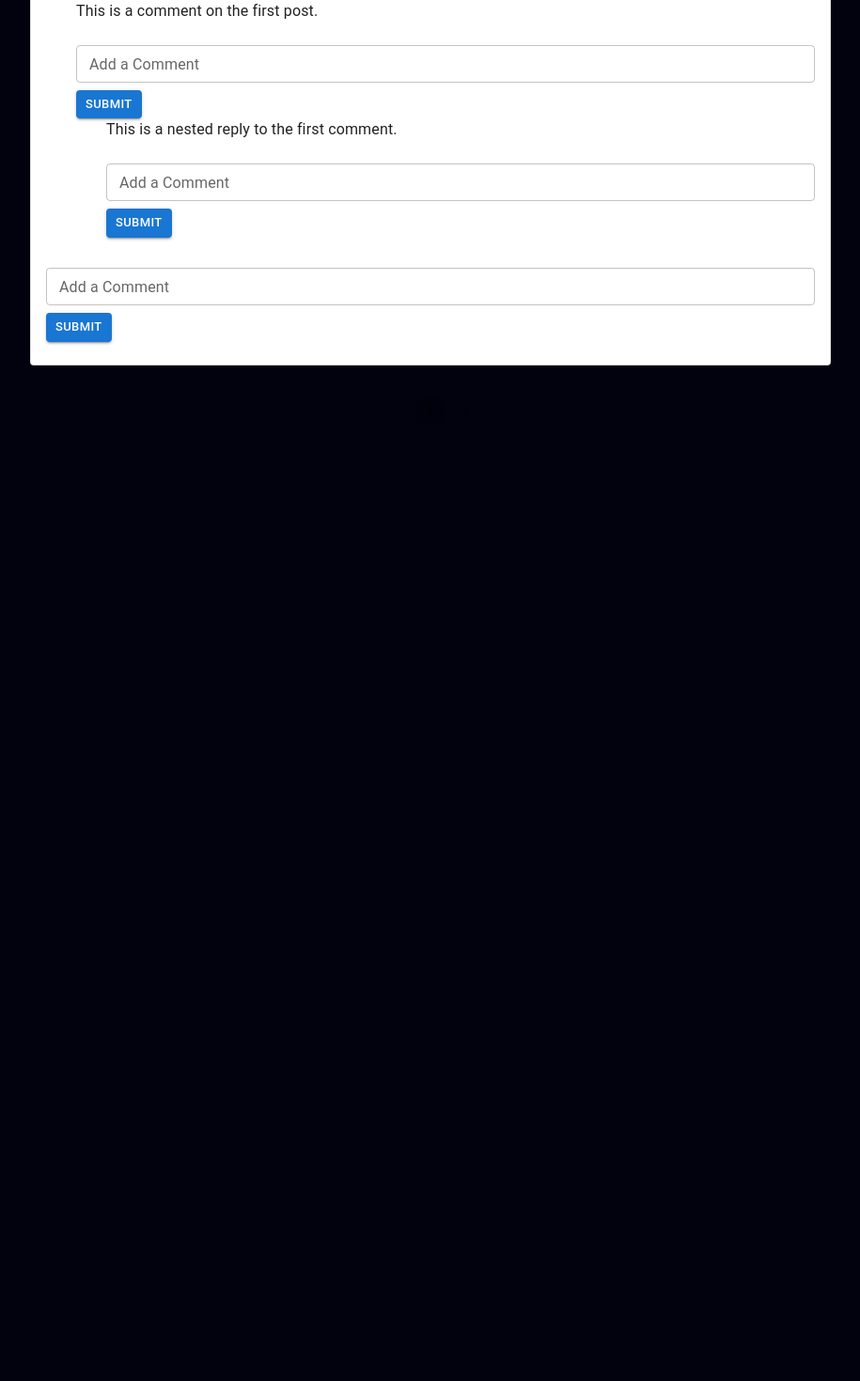
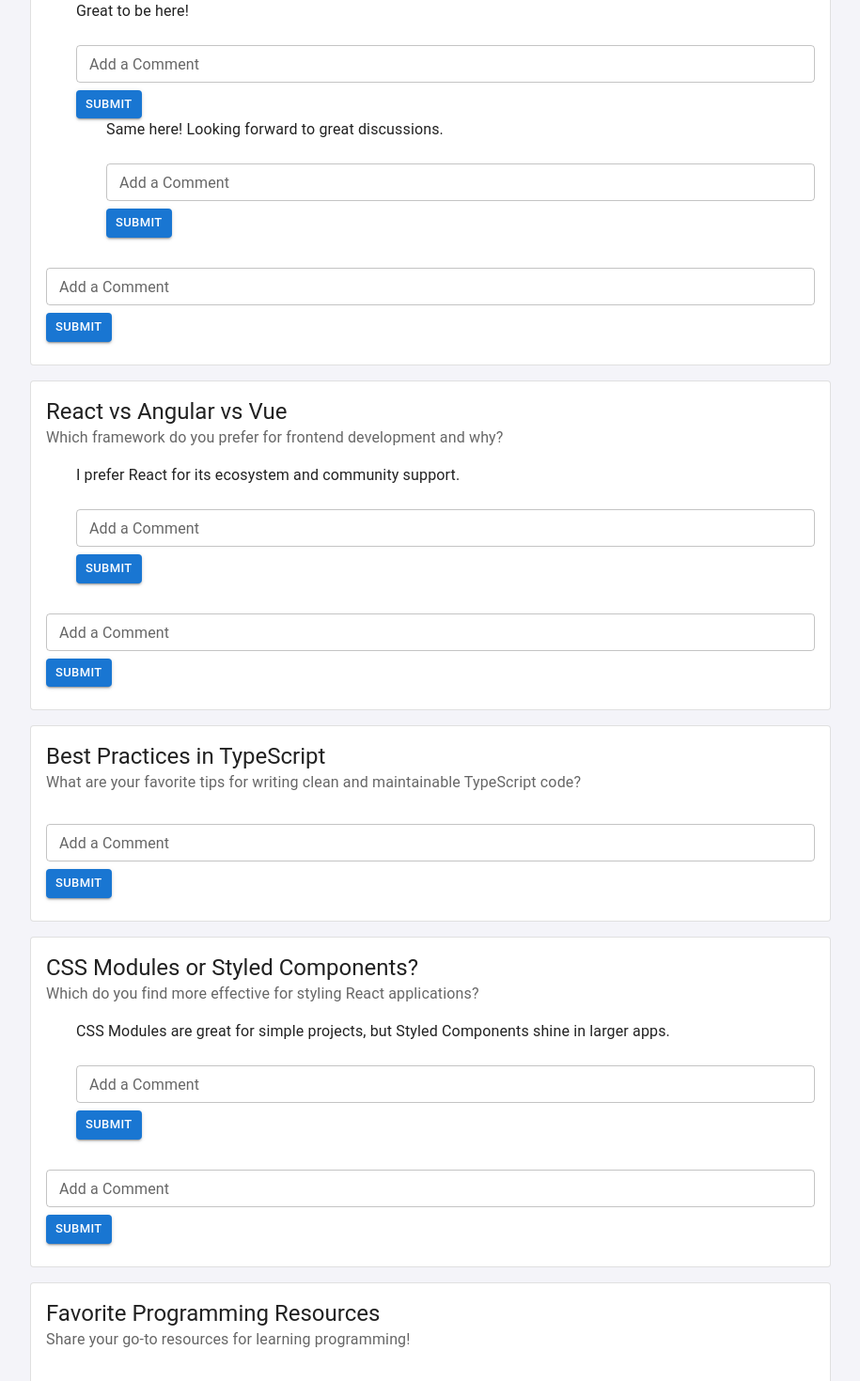
Before and after one commit to abrsh6266/community-page, a React (Vite) app: page / in a window 1280 px wide. Shown: the part 200-1670 px from the top of the page at 94% size, without its empty margins (182-1097 px from the left). Before the commit the page ends 800 px from the top, so only its background shows below. Built offline with nearby package versions, Linux system fonts and the light colour scheme.

Commit message:
mock data updated

```diff
--- a/src/mock/posts.json
+++ b/src/mock/posts.json
@@ -1,20 +1,128 @@
 [
   {
     "id": 1,
-    "title": "First Post",
-    "body": "This is the body of the first post.",
+    "title": "Welcome to the Community!",
+    "body": "This is the first post. Feel free to engage and share your thoughts.",
+    "created_at": "2025-01-20T10:00:00.000Z",
     "comments": [
       {
         "id": 1,
-        "body": "This is a comment on the first post.",
+        "body": "Great to be here!",
+        "created_at": "2025-01-20T10:05:00.000Z",
         "replies": [
           {
             "id": 2,
-            "body": "This is a nested reply to the first comment.",
+            "body": "Same here! Looking forward to great discussions.",
+            "created_at": "2025-01-20T10:10:00.000Z",
             "replies": []
           }
         ]
       }
     ]
+  },
+  {
+    "id": 2,
+    "title": "React vs Angular vs Vue",
+    "body": "Which framework do you prefer for frontend development and why?",
+    "created_at": "2025-01-20T11:00:00.000Z",
+    "comments": [
+      {
+        "id": 3,
+        "body": "I prefer React for its ecosystem and community support.",
+        "created_at": "2025-01-20T11:15:00.000Z",
+        "replies": []
+      }
+    ]
+  },
+  {
+    "id": 3,
+    "title": "Best Practices in TypeScript",
+    "body": "What are your favorite tips for writing clean and maintainable TypeScript code?",
+    "created_at": "2025-01-21T09:00:00.000Z",
+    "comments": []
+  },
+  {
+    "id": 4,
+    "title": "CSS Modules or Styled Components?",
+    "body": "Which do you find more effective for styling React applications?",
+    "created_at": "2025-01-21T09:30:00.000Z",
+    "comments": [
+      {
+        "id": 4,
+        "body": "CSS Modules are great for simple projects, but Styled Components shine in larger apps.",
+        "created_at": "2025-01-21T09:45:00.000Z",
+        "replies": []
+      }
+    ]
+  },
+  {
+    "id": 5,
+    "title": "Favorite Programming Resources",
+    "body": "Share your go-to resources for learning programming!",
+    "created_at": "2025-01-21T10:00:00.000Z",
+    "comments": []
+  },
+  {
+    "id": 6,
+    "title": "The Rise of AI in Development",
+    "body": "How do you see AI impacting software development in the next 5 years?",
+    "created_at": "2025-01-21T11:00:00.000Z",
+    "comments": []
+  },
+  {
+    "id": 7,
+    "title": "Your Favorite Text Editor",
+    "body": "Are you a VS Code fan, or do you swear by another editor?",
+    "created_at": "2025-01-21T12:00:00.000Z",
+    "comments": [
+      {
+        "id": 5,
+        "body": "VS Code all the way! Love the extensions.",
+        "created_at": "2025-01-21T12:15:00.000Z",
+        "replies": [
+          {
+            "id": 6,
+            "body": "Agreed! The Prettier and ESLint extensions are lifesavers.",
+            "created_at": "2025-01-21T12:20:00.000Z",
+            "replies": []
+          }
+        ]
+      }
+    ]
+  },
+  {
+    "id": 8,
+    "title": "What's Your Favorite Algorithm?",
+    "body": "Which algorithm do you find fascinating, and why?",
+    "created_at": "2025-01-21T13:00:00.000Z",
+    "comments": []
+  },
+  {
+    "id": 9,
+    "title": "Debugging Tips",
+    "body": "What techniques or tools do you use to debug complex issues?",
+    "created_at": "2025-01-21T14:00:00.000Z",
+    "comments": [
+      {
+        "id": 7,
+        "body": "I find using breakpoints in Chrome DevTools incredibly helpful.",
+        "created_at": "2025-01-21T14:15:00.000Z",
+        "replies": []
+      }
+    ]
+  },
+  {
+    "id": 10,
+    "title": "Open Source Contributions",
+    "body": "Have you contributed to open source? Share your experience!",
+    "created_at": "2025-01-21T15:00:00.000Z",
+    "comments": [
+      {
+        "id": 8,
+        "body": "I contributed to a documentation update for React. Felt great!",
+        "created_at": "2025-01-21T15:15:00.000Z",
+        "replies": []
+      }
+    ]
   }
 ]
--- a/src/styles/globals.scss
+++ b/src/styles/globals.scss
@@ -2,7 +2,7 @@ body {
   font-family: Arial, sans-serif;
   margin: 0;
   padding: 0;
-  background-color: #02020f;
+  background-color: #f4f4f9;
   color: #333;
 }
 
```
